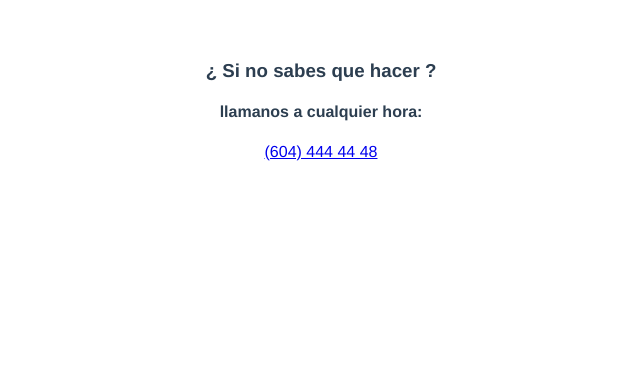
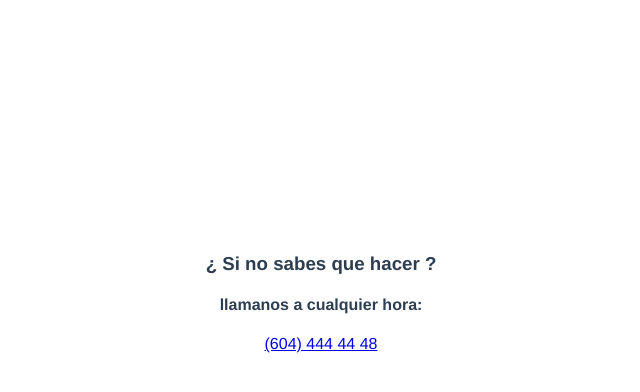
Before and after one commit to degzcs/contas-conmigo, a Vue app: page / in a window 1280 px wide. Shown: the top 392 px of the page, without its empty margins (319-959 px from the left). Built offline with nearby package versions, Linux system fonts and the light colour scheme.

Commit message:
change top margin;

```diff
--- a/src/App.vue
+++ b/src/App.vue
@@ -20,6 +20,6 @@ export default {
   -moz-osx-font-smoothing: grayscale;
   text-align: center;
   color: #2c3e50;
-  margin-top: 60px;
+  margin-top: 20%;
 }
 </style>
```
